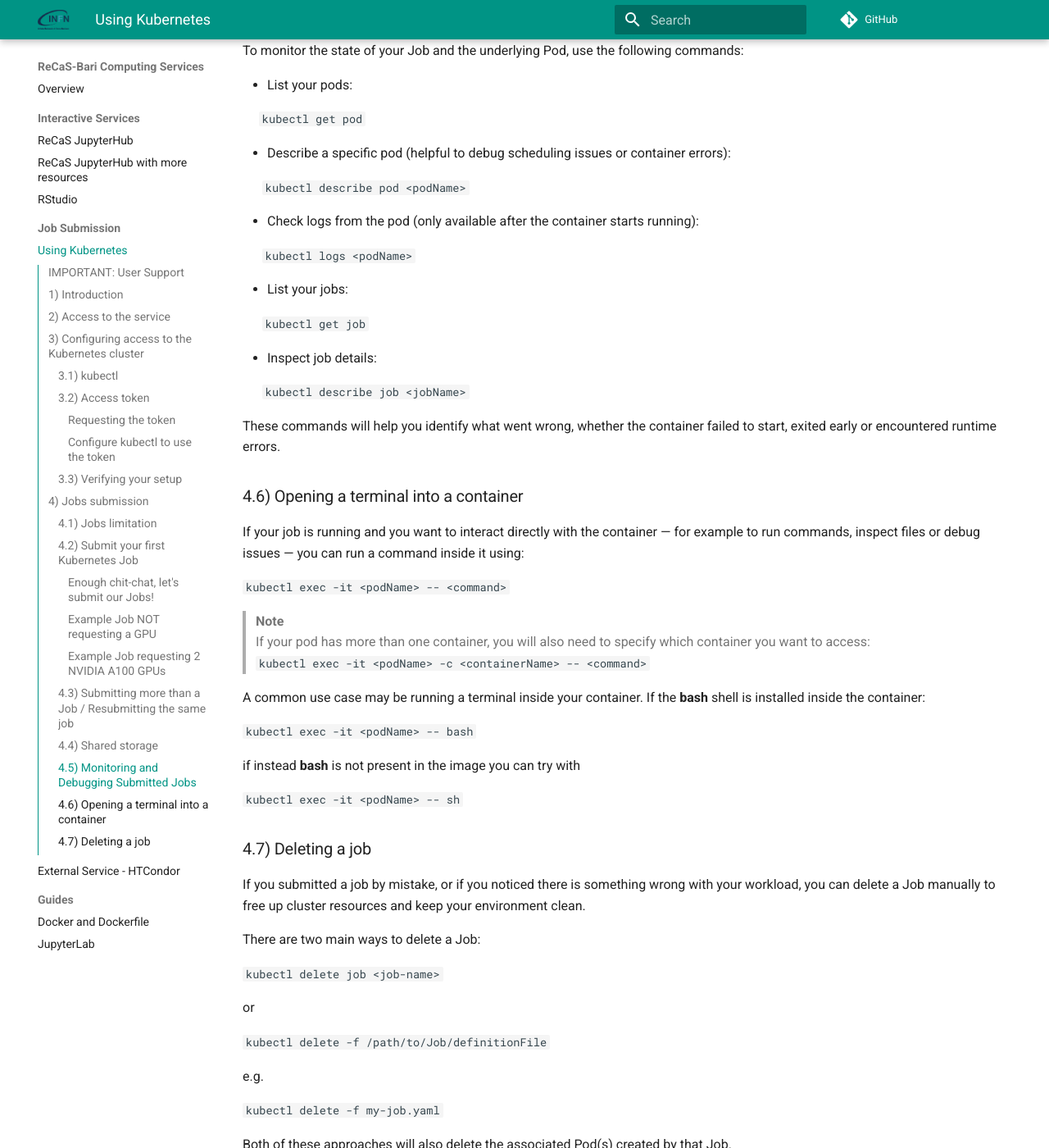
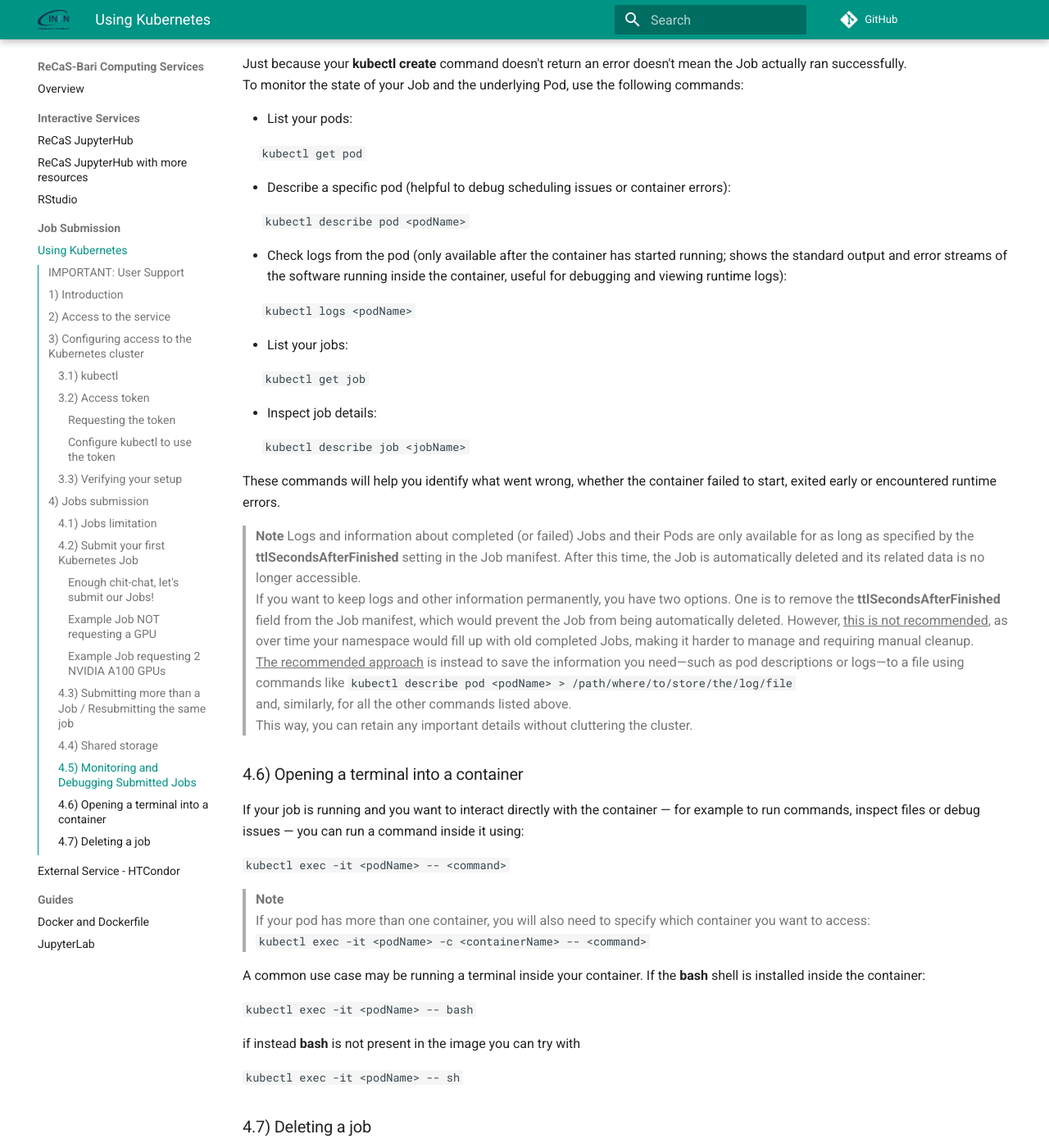
Before and after one commit to jvino/cluster-hpc-gpu-guides, an MkDocs documentation site: the page built from docs/job_submission/k8s-jobs.md, in a window 1280 px wide and 1400 px high, scrolled down 11266 px. Shown: the whole window at 82% size. Built offline with MkDocs 1.6.1 and Material for MkDocs 9.7.7, drawn with Linux system fonts in a browser that asks for light colours; comment, search, counter and statistics services are not loaded; some of the changed text lies outside the part shown.

Commit message:
review k8s job sub. doc.

````diff
--- a/docs/job_submission/k8s-jobs.md
+++ b/docs/job_submission/k8s-jobs.md
@@ -45,7 +45,7 @@
 
 ## 3) Configuring access to the Kubernetes cluster
 
-This section explains how to set up the **kubectl** command-line tool to access the ReCaS HPC/GPU Kubernetes cluster, after your access request has been approved—that is, once you’ve received a positive response to the ticket titled "**ReCaS HPC/GPU: request to access HPC/GPU K8s cluster**" as described in [Section 2](#2-access-to-the-service).
+This section explains how to set up the **kubectl** command-line tool to access the ReCaS HPC/GPU Kubernetes cluster after your access request has been approved—that is, once you’ve received a positive response to the ticket titled "**ReCaS HPC/GPU: request to access HPC/GPU K8s cluster**" as described in [Section 2](#2-access-to-the-service).
 
 ### 3.1) kubectl
 
@@ -92,10 +92,12 @@
 ```
 
 
-The only part that needs to be edited in this manifest is the section **contexts.name.context.namespace**. Replace **\<your-frontend-username\>** with your actual cluster username. So, for example, if you connect to the cluster with
+The only part that needs to be edited in this manifest is the section **contexts.name.context.namespace**. Replace **<your-frontend-username\>** with your actual cluster username. So, for example, if you connect to the cluster with
 
 
 `ssh fdebiase@frontend.recas.ba.infn.it`
+
+
 then the namespace should be:
 
 
@@ -247,7 +249,7 @@
 
 You’ll need to replace these placeholder values:
 
-**metadata.name**: A unique name for your Job;
+**metadata.name**: A <ins>unique</ins> name for your Job;
 
 <br>
 
@@ -261,6 +263,7 @@
 **spec.ttlSecondsAfterFinished**: Duration in seconds to retain the Job object in the cluster after it completes execution, either successfully or with an error. After this period of time, the Job is automatically deleted by the TTL controller.
 In this manifest, the value is set to one week (604800 seconds).
 This setting only affects the Job controller object, not the container lifecycle. The Pods created by the Job will still terminate as usual upon completion, the containers will not continue running during this TTL period. However, logs and information regarding the terminated Pods and Jobs remain accessible for as long as specified in this field.
+Feel free to adjust this parameter as preferred, up to a maximum of 3 months (67737600 seconds).
 
 <br>
 
@@ -497,7 +500,7 @@
 
 &nbsp;&nbsp;&nbsp;&nbsp;&nbsp;  `kubectl describe pod <podName>`
 
-- Check logs from the pod (only available after the container starts running):
+- Check logs from the pod (only available after the container has started running; shows the standard output and error streams of the software running inside the container, useful for debugging and viewing runtime logs):
 
 
 &nbsp;&nbsp;&nbsp;&nbsp;&nbsp;  `kubectl logs <podName>`
@@ -513,6 +516,19 @@
 &nbsp;&nbsp;&nbsp;&nbsp;&nbsp;  `kubectl describe job <jobName>`
 
 These commands will help you identify what went wrong, whether the container failed to start, exited early or encountered runtime errors.
+
+
+> **Note**
+> Logs and information about completed (or failed) Jobs and their Pods are only available for as long as specified by the **ttlSecondsAfterFinished** setting in the Job manifest. After this time, the Job is automatically deleted and its related data is no longer accessible.
+If you want to keep logs and other information permanently, you have two options. One is to remove the **ttlSecondsAfterFinished** field from the Job manifest, which would prevent the Job from being automatically deleted. However, <ins>this is not recommended</ins>, as over time your namespace would fill up with old completed Jobs, making it harder to manage and requiring manual cleanup.
+<ins>The recommended approach</ins> is instead to save the information you need—such as pod descriptions or logs—to a file using commands like
+`kubectl describe pod <podName> > /path/where/to/store/the/log/file`
+and, similarly, for all the other commands listed above.
+This way, you can retain any important details without cluttering the cluster.
+
+
+
+
 
 ### 4.6) Opening a terminal into a container
 
````
Also changed, not shown: other parts of docs/job_submission/k8s-jobs.md (+1 -1 lines).
